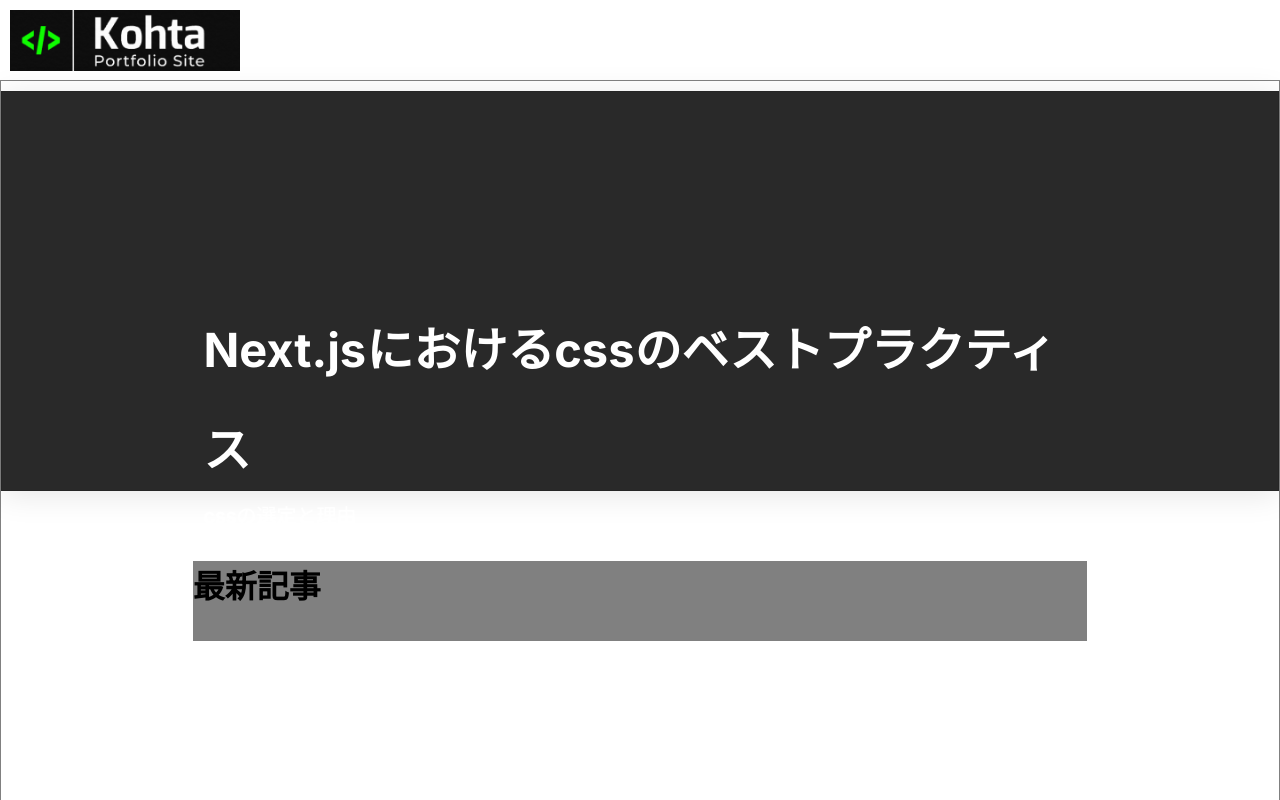
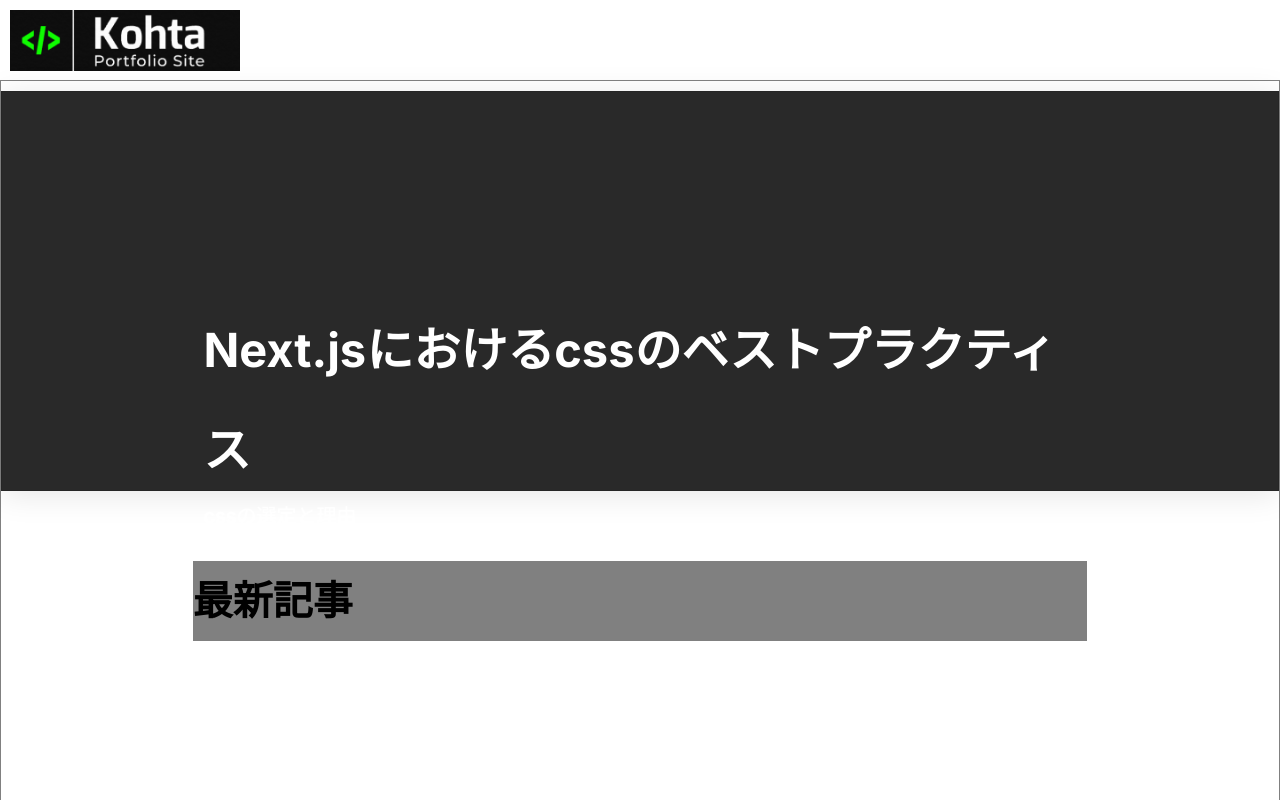
Before and after one commit to kohta9521/BlogSite_kohta, a Next.js app: page / in a window 1280 px wide. Shown: the top 800 px of the page. Built offline with nearby package versions, Linux system fonts and the light colour scheme.

Commit message:
add new components about newBlogSection compnets

```diff
--- a/src/app/components/atoms/Title.module.css
+++ b/src/app/components/atoms/Title.module.css
@@ -1,14 +1,18 @@
 .titleBox {
   width: 70%;
   height: 80px;
+  font-size: 20px;
+  line-height: 80px;
   margin: 70px auto;
   background-color: gray;
 }
 
 /* Props Css */
 .small {
+  font-size: 17px;
 }
 .medium {
 }
 .large {
+  font-size: 24px;
 }
--- /dev/null
+++ b/src/app/components/organisms/NewBlogSection.tsx
@@ -0,0 +1,16 @@
+import React, { FC } from "react";
+
+// css import
+import styles from "./NewBlogSection.module.css";
+import Title from "../atoms/Title";
+
+
+const NewBlogSection: React.FC = () => {
+  return (
+    <div className={styles.newBlogBox}>
+      <Title id={1} text="最新記事" link="#blog" size="medium"  />
+    </div>
+  )
+}
+
+export default NewBlogSection;
--- a/src/app/pages/index.tsx
+++ b/src/app/pages/index.tsx
@@ -3,13 +3,14 @@
 import MainLayout from "../components/templates/MainLayout";
 import Hero from "../components/organisms/Hero";
 import Title from "../components/atoms/Title";
+import NewBlogSection from "../components/organisms/NewBlogSection";
 
 const HomePage: React.FC = () => {
   return (
     <div>
       <MainLayout>
         <Hero />
-        <Title id={1} text="最新記事" link="#blog" size="medium" />
+        <NewBlogSection />
       </MainLayout>
     </div>
   )
```
Also changed, not shown: src/app/components/organisms/NewBlogSection.module.css (added).
